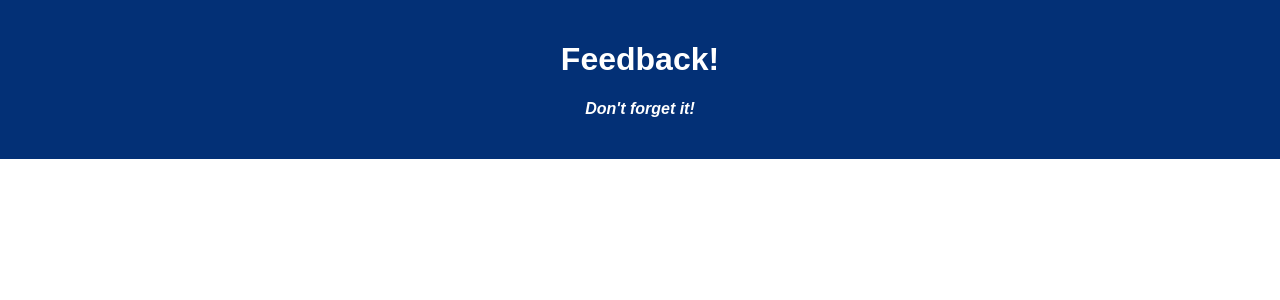
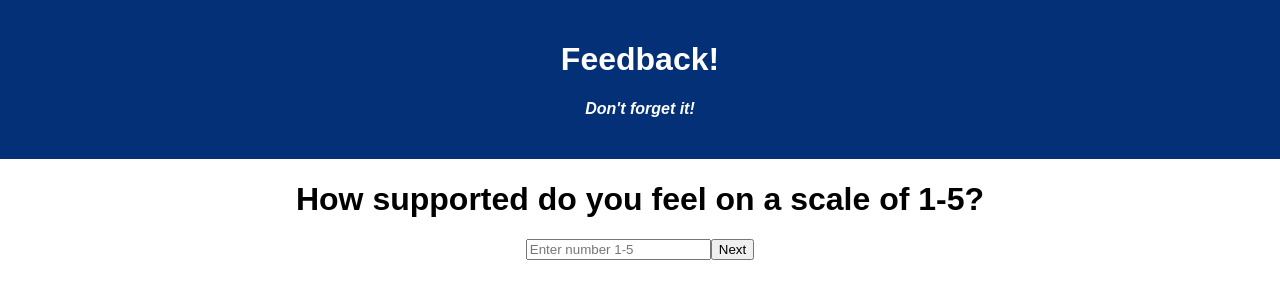
Before and after one commit to driftpvp/weekend-redux-feedback-loop, a React (Create React App) app: page /Supported in a window 1280 px wide. Shown: the top 300 px of the page. Built offline with nearby package versions, Linux system fonts and the light colour scheme.

Commit message:
next button and page questions added.

```diff
--- a/src/components/App/App.jsx
+++ b/src/components/App/App.jsx
@@ -6,6 +6,7 @@ import { BrowserRouter as Router, Route, Link  } from 'react-router-dom';
 //Components
 import FeelingToday from '../FeelingToday/FeelingToday';
 import Understanding from '../Understanding/Understanding';
+import Supported from '../Supported/Supported';
 
 function App() {
 
@@ -20,6 +21,7 @@ function App() {
         <div>
             <Route exact path= "/" component={FeelingToday} />
             <Route exact path= "/Understanding" component={Understanding} />
+            <Route exact path= "/Supported" component={Supported} />
         </div>
 
       </div>
--- a/src/components/FeelingToday/FeelingToday.jsx
+++ b/src/components/FeelingToday/FeelingToday.jsx
@@ -1,12 +1,14 @@
 import React, { useState } from "react";
 import { useDispatch, useSelector } from 'react-redux';
 import { BrowserRouter as Router, Route, Link } from "react-router-dom/cjs/react-router-dom.min";
-
+import { useHistory } from "react-router-dom/cjs/react-router-dom.min";
 
 function FeelingToday({scaleCount}) {
     const feelingToday = useSelector(store => store.scaleCount);
 
     const dispatch = useDispatch();
+
+    const history = useHistory();
 
     const [newScale, setNewScale] = useState(1)
 
@@ -16,21 +18,12 @@ function FeelingToday({scaleCount}) {
         setNewScale(1)
     }
 
-    const nextPage = () => {
-
-        return (
-              <h1>
-                <Link href="/Understanding"></Link>
-              </h1>
-        )
-    }
-
     return (
         <div>
-            <h2>How are you feeling today on a scale of 1-5?</h2>
+            <h1>How are you feeling today on a scale of 1-5?</h1>
             <input type="number" name="feeling" placeholder="Enter number 1-5"
             value={scaleCount} onChange={event => setNewScale(event.target.value)} />
-            <button onClick={nextPage}>Next</button>
+            <button onClick={()=> history.push("/Understanding")}>Next</button>
         </div>
     )
 }
--- a/src/components/Supported/Supported.jsx
+++ b/src/components/Supported/Supported.jsx
@@ -0,0 +1,31 @@
+import React, { useState } from "react";
+import { useDispatch, useSelector } from 'react-redux';
+import { BrowserRouter as Router, Route, Link } from "react-router-dom/cjs/react-router-dom.min";
+import { useHistory } from "react-router-dom/cjs/react-router-dom.min";
+
+function Supported({scaleCount}) {
+    const support = useSelector(store => store.scaleCount);
+
+    const dispatch = useDispatch();
+
+    const history = useHistory();
+
+    const [newScale, setNewScale] = useState(1)
+
+    const addSupported = (event) => {
+        event.preventDefault()
+        dispatch({type: 'ADD_SCALE', payload: newScale})
+        setNewScale(1)
+    }
+
+    return (
+        <div>
+            <h1>How supported do you feel on a scale of 1-5?</h1>
+            <input type="number" name="understanding" placeholder="Enter number 1-5"
+            value={scaleCount} onChange={event => setNewScale(event.target.value)} />
+            <button onClick={()=> history.push("/Comments")}>Next</button>
+        </div>
+    )
+}
+
+export default Supported
--- a/src/components/Understanding/Understanding.jsx
+++ b/src/components/Understanding/Understanding.jsx
@@ -1,12 +1,14 @@
 import React, { useState } from "react";
 import { useDispatch, useSelector } from 'react-redux';
 import { BrowserRouter as Router, Route, Link } from "react-router-dom/cjs/react-router-dom.min";
-
+import { useHistory } from "react-router-dom/cjs/react-router-dom.min";
 
 function Understanding({scaleCount}) {
     const understanding = useSelector(store => store.scaleCount);
 
     const dispatch = useDispatch();
+
+    const history = useHistory();
 
     const [newScale, setNewScale] = useState(1)
 
@@ -16,21 +18,12 @@ function Understanding({scaleCount}) {
         setNewScale(1)
     }
 
-    const nextPage = () => {
-
-        return (
-              <h1>
-                <Link href="/Understanding"></Link>
-              </h1>
-        )
-    }
-
     return (
         <div>
-            <h2>How are you understanding content on a scale of 1-5?</h2>
+            <h1>How are you understanding content on a scale of 1-5?</h1>
             <input type="number" name="understanding" placeholder="Enter number 1-5"
             value={scaleCount} onChange={event => setNewScale(event.target.value)} />
-            <button onClick={nextPage}>Next</button>
+            <button onClick={()=> history.push("/Supported")}>Next</button>
         </div>
     )
 }
```
